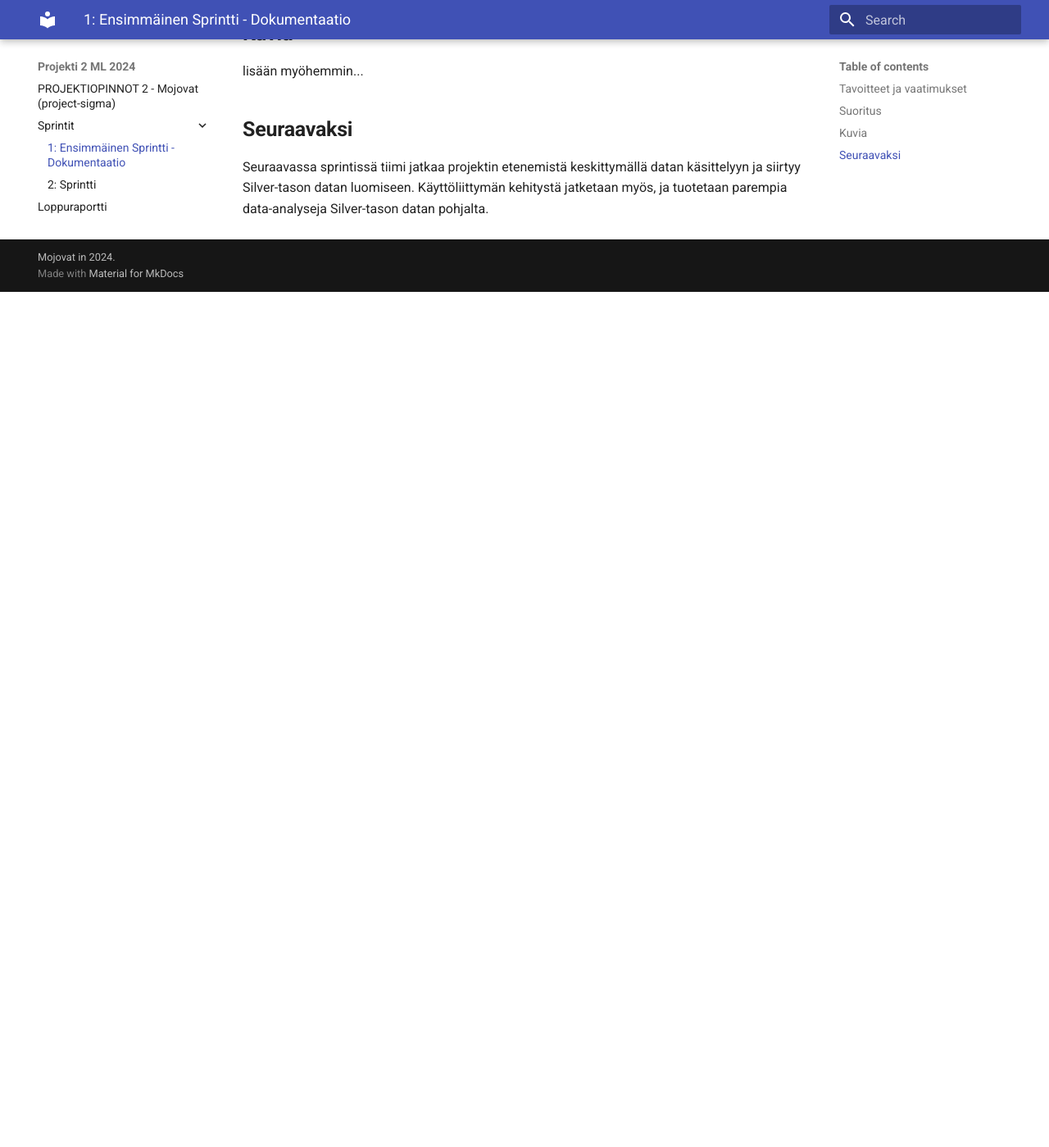
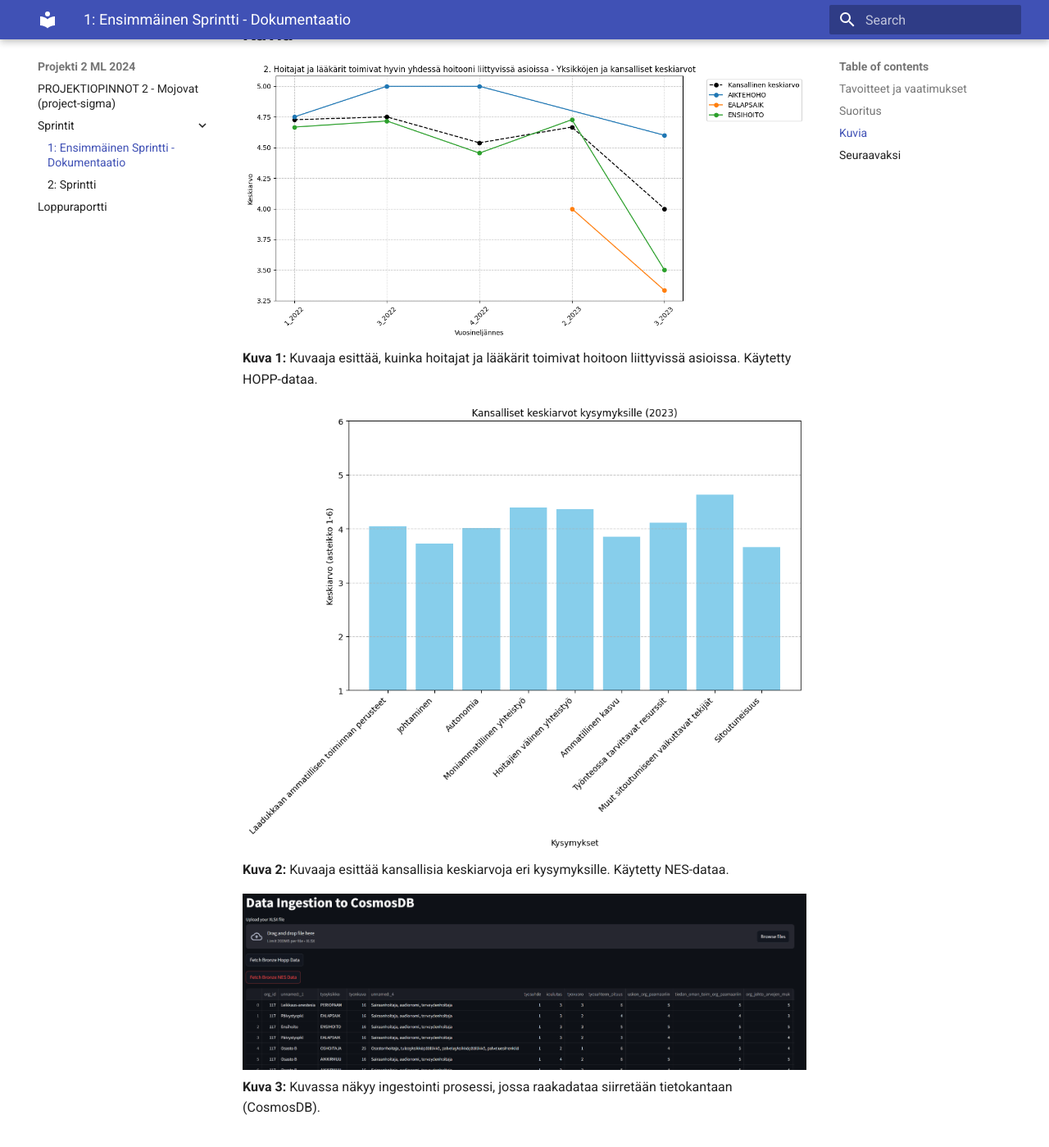
Before and after one commit to PappilaHeidi/Kouluprojekti-2, an MkDocs documentation site: the page built from diary/docs/docs/weeks/1_sprintti.md, in a window 1280 px wide and 1400 px high, scrolled down 1751 px. Shown: the whole window at 82% size. Built offline with MkDocs 1.6.1 and Material for MkDocs 9.7.7, drawn with Linux system fonts in a browser that asks for light colours; before the commit the page ends 2107 px from its top, so only the background shows below that.

Commit message:
sprintti kuvat lisätty, yhden tiedoston nimi muutettu

```diff
--- a/diary/docs/docs/weeks/1_sprintti.md
+++ b/diary/docs/docs/weeks/1_sprintti.md
@@ -46,7 +46,14 @@ Tiimi aloitti projektin ensimmäisen sprintin keskittymällä datan käsittelyn
 
 ## **Kuvia**
 
-lisään myöhemmin...
+![HOPP](../images/HOPP_kuva.png)
+**Kuva 1:** Kuvaaja esittää, kuinka hoitajat ja lääkärit toimivat hoitoon liittyvissä asioissa. Käytetty HOPP-dataa.
+
+![NES](../images/NES_kuva.png)
+**Kuva 2:** Kuvaaja esittää kansallisia keskiarvoja eri kysymyksille. Käytetty NES-dataa.
+
+![INGESTION](../images/ingestointi.png)
+**Kuva 3:** Kuvassa näkyy ingestointi prosessi, jossa raakadataa siirretään tietokantaan (CosmosDB).
 
 ## **Seuraavaksi**
 
```
Also changed, not shown: diary/docs/docs/images/HOPP_kuva.png (added), diary/docs/docs/images/NES_kuva.png (added), diary/docs/docs/images/ingestointi.png (added).
